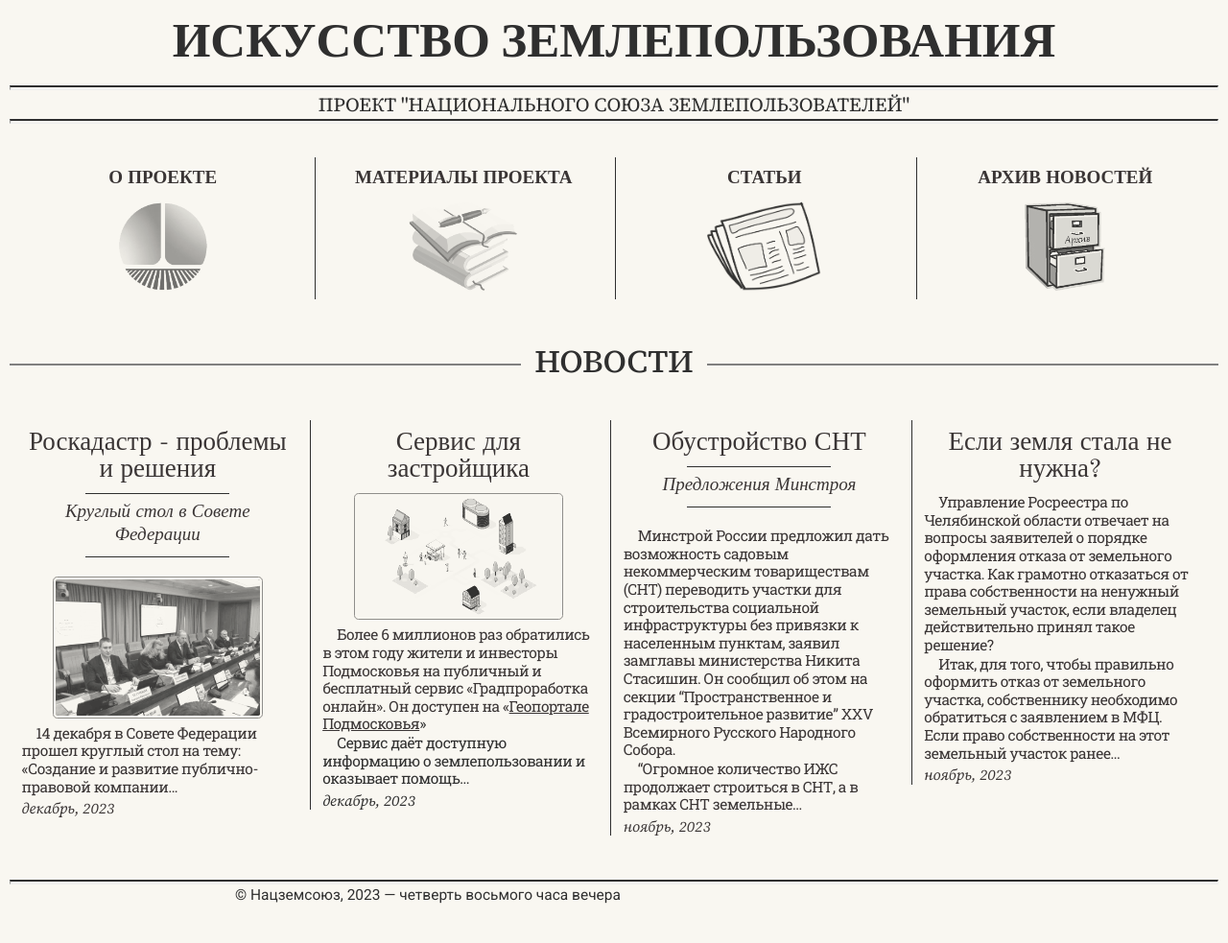
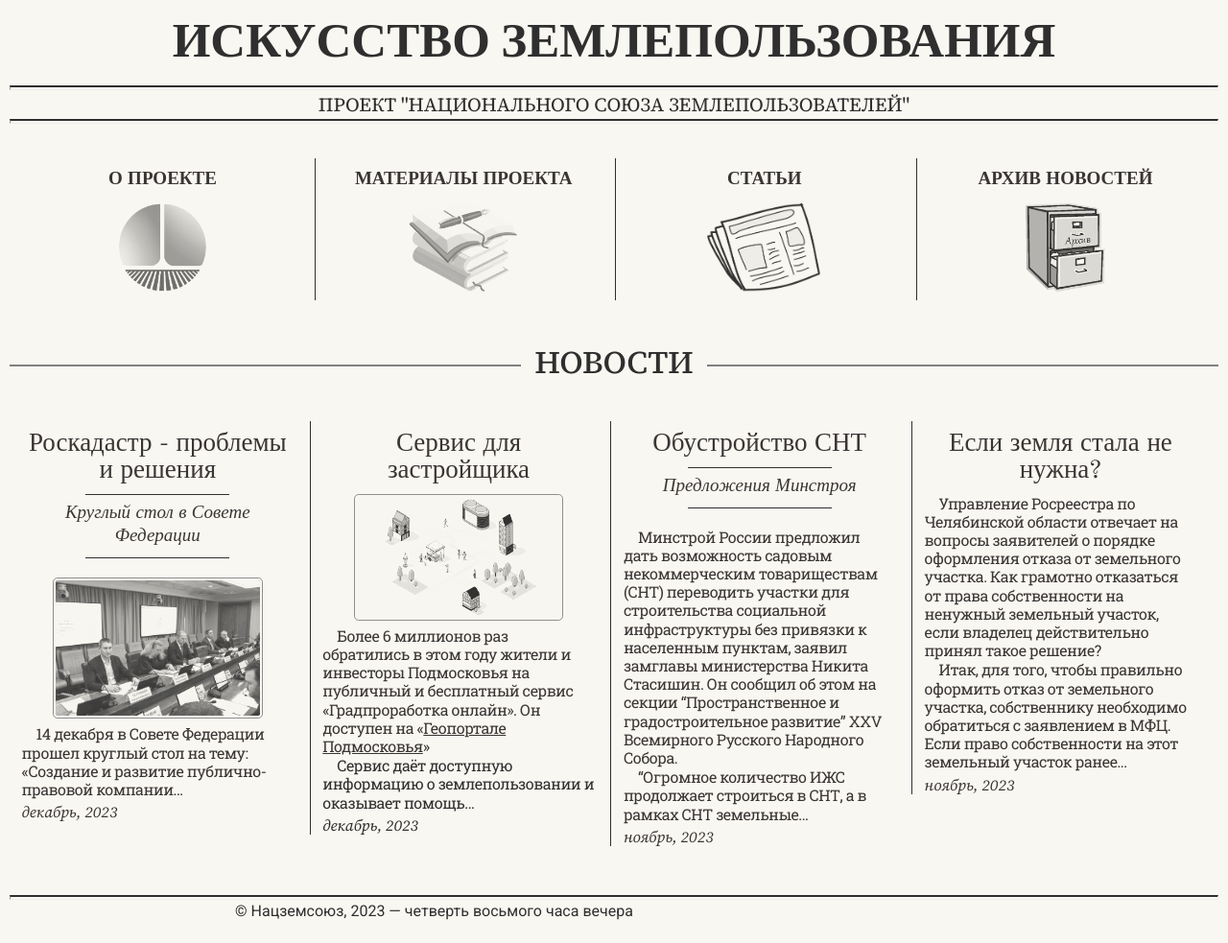
Before and after one commit to SergSi/land-use-art, a Jekyll site: the page built from index.md, in a window 1280 px wide. Shown: the whole page at 96% size. Built offline with Jekyll 4.4.1, drawn with Linux system fonts in a browser that asks for light colours; some web fonts are replaced; before the commit the page ends 962 px from its top, so only the background shows below that.

Commit message:
Update style.css

```diff
--- a/assets/css/style.css
+++ b/assets/css/style.css
@@ -66,7 +66,7 @@
 
 body{
   font-size: 1.6rem;
-  font-size: calc(14px + (14 - 12) * ((100vw - 300px) / (1600 - 300)));
+  font-size: clamp(1.2rem, 1.085rem + 0.615vw, 1.7rem)
   line-height: 1.6rem;
   font-family: 'Roboto Slab', serif;
   font-weight: 400;
```
